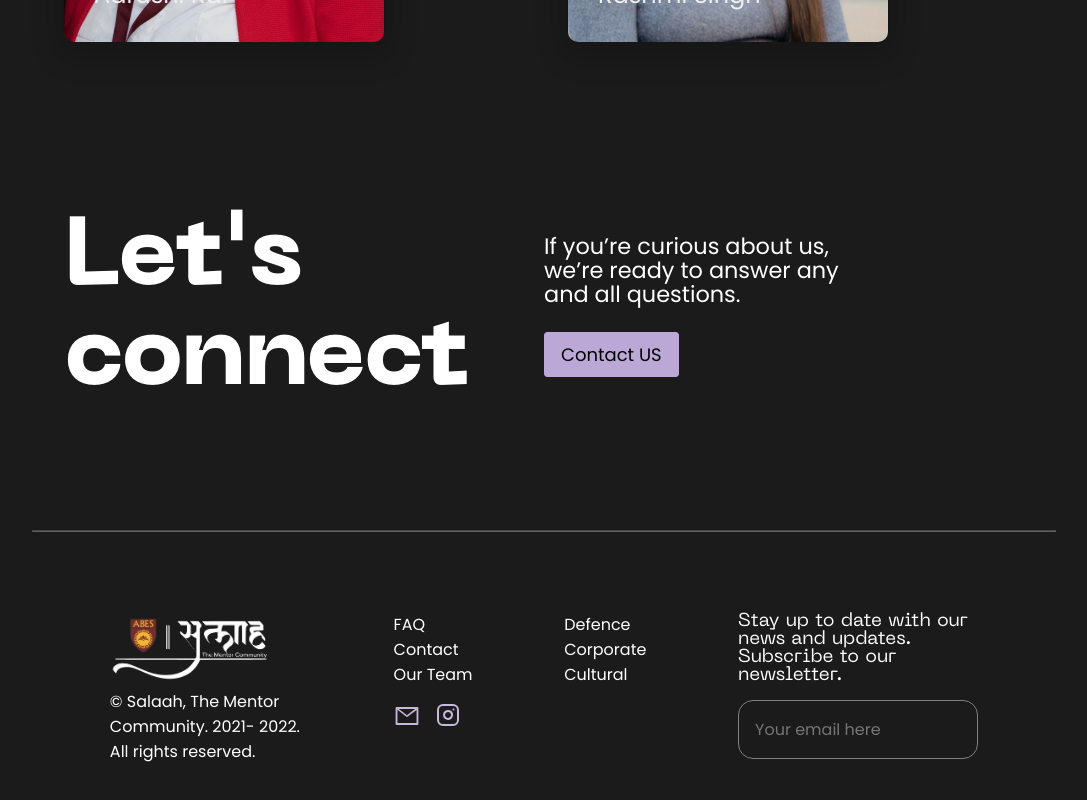
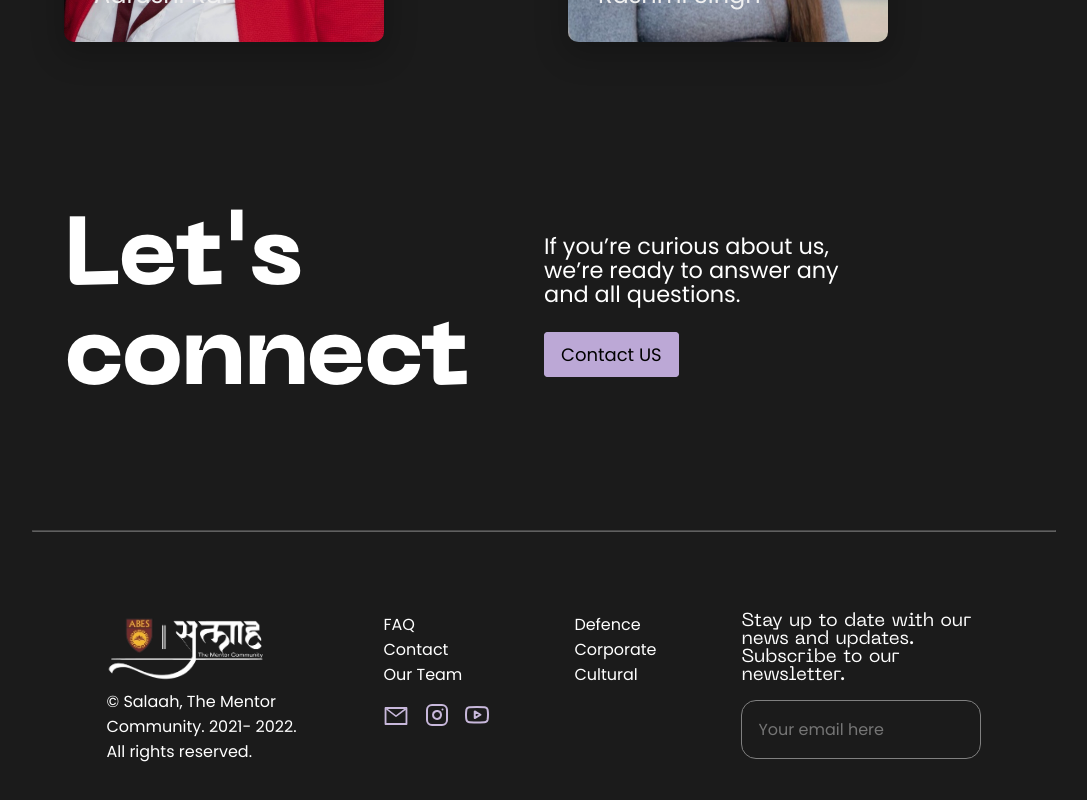
Before and after one commit to salaah-community/Salaah, a React (Create React App) app: page /company/1 in a window 1280 px wide. Shown: the part 2981-3781 px from the top of the page, without its empty margins (96-1183 px from the left). Built offline with nearby package versions, Linux system fonts and the light colour scheme.

Commit message:
added yt

```diff
--- a/src/components/Footer.jsx
+++ b/src/components/Footer.jsx
@@ -3,6 +3,7 @@ import { useRef } from "react";
 import "../styles/Footer.css";
 import { AiOutlineMail } from "react-icons/ai";
 import { FiInstagram } from "react-icons/fi";
+import {FiYoutube} from "react-icons/fi";
 import Logo from "../assets/logo2.png";
 import { motion } from "framer-motion";
 import { Link } from "react-router-dom";
@@ -81,6 +82,23 @@ const Footer = () => {
                     <FiInstagram size={24} />
                   </a>
                 </motion.li>
+                <motion.li
+                  initial={{ opacity: 0.6 }}
+                  whileHover={{
+                    scale: 1.2,
+                    transition: { duration: 0.5 },
+                  }}
+                  whileTap={{ scale: 0.9 }}
+                  whileInView={{ opacity: 1 }}
+                  style={{ padding: "1rem 0 1rem 1rem" }}
+                >
+                  <a
+                    style={{ color: "#c8b8db" }}
+                    href="https://www.youtube.com/@salaah2021"
+                  >
+                    <FiYoutube size={24} />
+                  </a>
+                </motion.li>
               </ul>
             </ul>
           </div>
```
